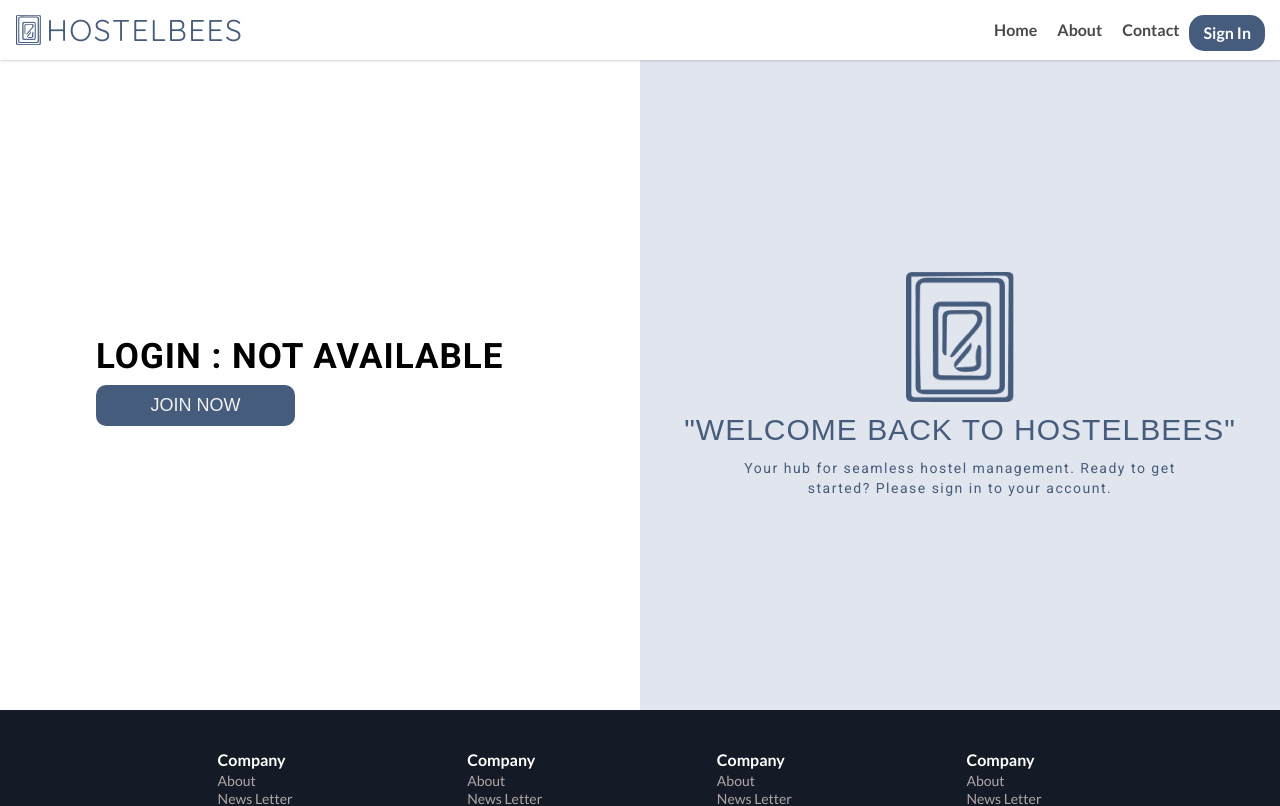
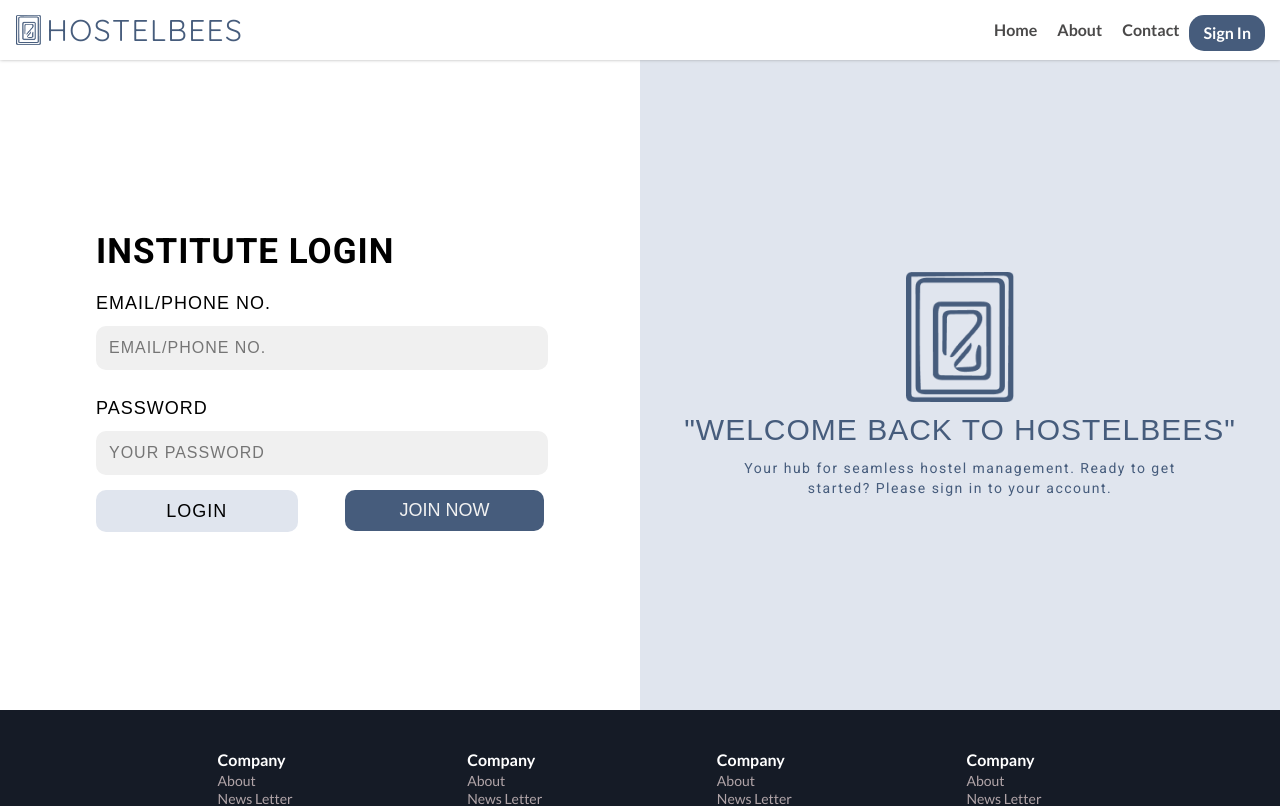
Before and after one commit to codewithbharat/hostelBees, a React (Vite) app in the folder client/: page /login in a window 1280 px wide. Shown: the top 806 px of the page. Built offline with nearby package versions, Linux system fonts and the light colour scheme.

Commit message:
uncommented login form

```diff
--- a/client/src/pages/Login.jsx
+++ b/client/src/pages/Login.jsx
@@ -13,7 +13,7 @@
         <div className="login">
             <div className="login__form">
                 <form action="">
-                    {/* <h2>Institute Login</h2>
+                    <h2>Institute Login</h2>
                     <label>email/phone no.
                         <input type="text" name="" id="" placeholder='email/phone no.' required />
                     </label>
@@ -25,11 +25,11 @@
                     <div className="login__form__buttons">
                         <input type="submit" value="login" />
                         <Link className='a' to="/register">join now</Link>
-                    </div> */}
-                    <h2>Login : Not Available</h2>
+                    </div>
+                    {/* <h2>Login : Not Available</h2>
                     <div className="login__form__buttons">
                         <Link className='a' to="/register">join now</Link>
-                    </div>
+                    </div> */}
                 </form>
             </div>
             <div className="login__info">
```
Also changed, not shown: 1 other file (tests, documents, lock files or other folders).
